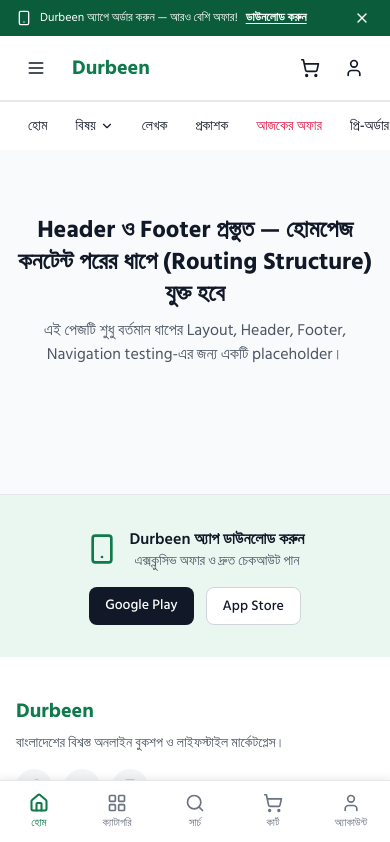
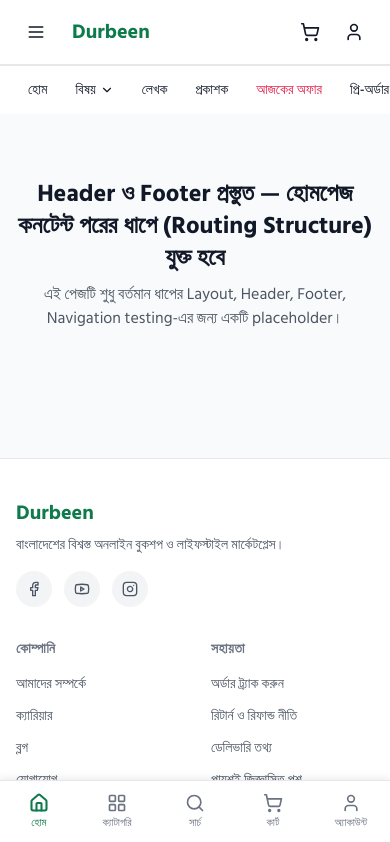
Before and after one commit to Sadman-Kabir100/durbeen-project, a Next.js app in the folder frontend/: page / in a window 390 px wide. Shown: the top 842 px of the page. Built offline with nearby package versions, Linux system fonts and the light colour scheme.

Commit message:
refactor: remove mobile app download promos and non-book category links from layout

```diff
--- a/frontend/src/components/layout/Footer/Footer.tsx
+++ b/frontend/src/components/layout/Footer/Footer.tsx
@@ -1,5 +1,5 @@
 import Link from "next/link";
-import { Facebook, Youtube, Instagram, Smartphone } from "lucide-react";
+import { Facebook, Youtube, Instagram } from "lucide-react";
 import { Container } from "@/components/ui/Container";
 import { FOOTER_LINK_GROUPS } from "@/lib/constants/navigation";
 
@@ -14,33 +14,6 @@
 
   return (
     <footer className="border-t border-neutral-200 bg-white">
-      {/* অ্যাপ ডাউনলোড CTA ব্লক — আগের হোমপেজ বিশ্লেষণে ফুটারের ঠিক আগে দেখা গিয়েছিল */}
-      <div className="bg-primary-50">
-        <Container className="flex flex-col items-center justify-between gap-4 py-8 md:flex-row">
-          <div className="flex items-center gap-3 text-center md:text-left">
-            <Smartphone className="h-8 w-8 text-primary-600" aria-hidden />
-            <div>
-              <p className="font-semibold text-neutral-900">Durbeen অ্যাপ ডাউনলোড করুন</p>
-              <p className="text-sm text-neutral-600">এক্সক্লুসিভ অফার ও দ্রুত চেকআউট পান</p>
-            </div>
-          </div>
-          <div className="flex gap-3">
-            <a
-              href="#"
-              className="rounded-lg bg-neutral-900 px-4 py-2 text-sm font-medium text-white transition-colors duration-fast hover:bg-neutral-900/90"
-            >
-              Google Play
-            </a>
-            <a
-              href="#"
-              className="rounded-lg border border-neutral-300 bg-white px-4 py-2 text-sm font-medium text-neutral-900 transition-colors duration-fast hover:bg-neutral-50"
-            >
-              App Store
-            </a>
-          </div>
-        </Container>
-      </div>
-
       <Container className="grid grid-cols-2 gap-8 py-10 md:grid-cols-4">
         <div className="col-span-2 md:col-span-1">
           <p className="text-xl font-bold text-primary-600">Durbeen</p>
--- a/frontend/src/components/layout/Header/Header.tsx
+++ b/frontend/src/components/layout/Header/Header.tsx
@@ -2,22 +2,19 @@
 import { Menu } from "lucide-react";
 import { Container } from "@/components/ui/Container";
 import { IconButton } from "@/components/ui/IconButton";
-import { PromoStrip } from "./PromoStrip";
 import { SearchBar } from "./SearchBar";
 import { IconGroup } from "./IconGroup";
 import { CategoryNav } from "./CategoryNav";
 
 /**
  * Header একটি Server Component হিসেবে রাখা হয়েছে (কোনো "use client" নেই এই ফাইলে)
- * — শুধু ইন্টারঅ্যাক্টিভ অংশ (SearchBar, PromoStrip, CategoryNav dropdown) আলাদা
+ * — শুধু ইন্টারঅ্যাক্টিভ অংশ (SearchBar, CategoryNav dropdown) আলাদা
  * client component হিসেবে ভাঙা হয়েছে। এটা Next.js App Router-এর সেরা প্র্যাকটিস:
  * যতটা সম্ভব সার্ভারে রেন্ডার করা, ইন্টারঅ্যাক্টিভিটি দরকার এমন অংশই শুধু ক্লায়েন্টে পাঠানো।
  */
 export function Header() {
   return (
     <header className="sticky top-0 z-30 w-full">
-      <PromoStrip />
-
       <div className="border-b border-neutral-200 bg-white">
         <Container className="flex h-16 items-center gap-4">
           {/* মোবাইল হ্যামবার্গার — MobileNav ড্রয়ার পরের ধাপে (State Management) যুক্ত হবে */}
--- a/frontend/src/components/layout/Header/PromoStrip.tsx
+++ /dev/null
@@ -1,39 +0,0 @@
-"use client";
-
-import { useState } from "react";
-import { X, Smartphone } from "lucide-react";
-import { Container } from "@/components/ui/Container";
-
-/**
- * ডিজাইন ডকুমেন্টের হোমপেজ লেআউটে চিহ্নিত "টপ ইউটিলিটি বার" —
- * অ্যাপ ডাউনলোড প্রোমোশন, ডিসমিস করা গেলে সেশনে মনে রাখা হয়।
- * localStorage state যেহেতু "থিম সিস্টেম" ও "স্টেট ম্যানেজমেন্ট" ধাপে আরও
- * বিস্তৃতভাবে হ্যান্ডেল হবে, আপাতত এখানে সাধারণ useState দিয়ে dismiss-only।
- */
-export function PromoStrip() {
-  const [dismissed, setDismissed] = useState(false);
-
-  if (dismissed) return null;
-
-  return (
-    <div className="bg-primary-700 text-white">
-      <Container className="flex h-9 items-center justify-between text-xs md:text-sm">
-        <div className="flex items-center gap-2">
-          <Smartphone className="h-4 w-4 shrink-0" aria-hidden />
-          <span>Durbeen অ্যাপে অর্ডার করুন — আরও বেশি অফার!</span>
-          <a href="#" className="font-semibold underline underline-offset-2">
-            ডাউনলোড করুন
-          </a>
-        </div>
-        <button
-          type="button"
-          aria-label="প্রোমোশন বন্ধ করুন"
-          onClick={() => setDismissed(true)}
-          className="rounded-full p-1 transition-colors duration-fast hover:bg-white/10"
-        >
-          <X className="h-4 w-4" aria-hidden />
-        </button>
-      </Container>
-    </div>
-  );
-}
--- a/frontend/src/lib/constants/navigation.ts
+++ b/frontend/src/lib/constants/navigation.ts
@@ -1,9 +1,7 @@
 import type { FooterLinkGroup, NavItem } from "@/types/navigation";
 
 /**
- * প্রধান ক্যাটাগরি নেভিগেশন — আগের "wafilife.com সম্পূর্ণ বিশ্লেষণ" ধাপে
- * পর্যবেক্ষিত হেডার নেভিগেশন কাঠামো অনুসরণ করা হয়েছে:
- * বই-কেন্দ্রিক প্রথম কয়েকটি লিংক, তারপর non-book ভার্টিক্যাল।
+ * প্রধান ক্যাটাগরি নেভিগেশন — বই-কেন্দ্রিক নেভিগেশন কাঠামো।
  */
 export const MAIN_NAV: NavItem[] = [
   { id: "home", label: "হোম", href: "/" },
@@ -23,10 +21,6 @@
   { id: "publisher", label: "প্রকাশক", href: "/cat/books/publisher" },
   { id: "today-offer", label: "আজকের অফার", href: "/offers/today", highlight: true },
   { id: "pre-order", label: "প্রি-অর্ডার", href: "/cat/books/pre-order" },
-  { id: "food", label: "ফুড", href: "/cat/products/food" },
-  { id: "lifestyle", label: "লাইফস্টাইল", href: "/cat/products/lifestyle" },
-  { id: "gadget", label: "গ্যাজেট", href: "/cat/products/gadget" },
-  { id: "stationery", label: "স্টেশনারি", href: "/cat/products/stationery" },
 ];
 
 export const FOOTER_LINK_GROUPS: FooterLinkGroup[] = [
```
